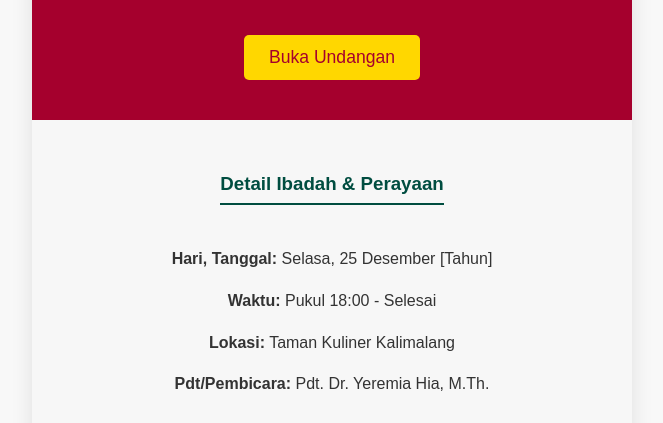
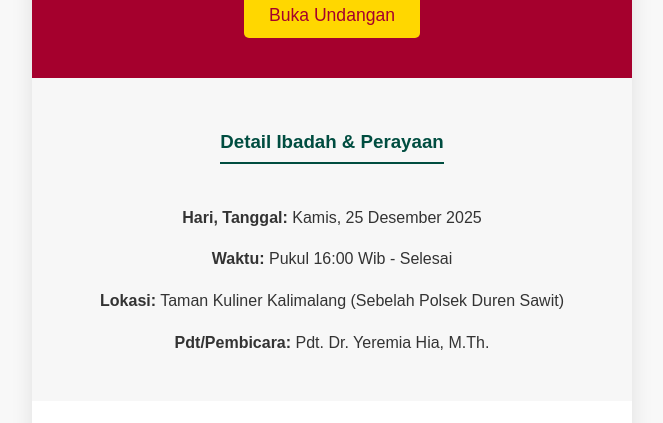
Before and after one commit to gksiantiokhia/undangan-perayaan-natal-2025, a plain HTML site: page index.html in a window 1280 px wide. Shown: the part 529-952 px from the top of the page, without its empty margins (308-971 px from the left). Drawn offline with Linux system fonts and the light colour scheme.

Commit message:
Update index.html

```diff
--- a/index.html
+++ b/index.html
@@ -13,7 +13,7 @@
             <img src="images/star.png" alt="Bintang Natal" class="star-icon">
             <h1>Perayaan Natal 2025</h1>
             <h2>Gereja Kristen Setia Indonesia</h2>
-            <h2>Jemaat Antiokhia Jakarta</h2>h2
+            <h2>Jemaat Antiokhia Jakarta</h2>
             <p class="ayat-tema">"Karena begitu besar kasih Allah akan dunia ini..." (Yohanes 3:16)</p>
 
             <div id="countdown-timer">
@@ -27,9 +27,9 @@
         <section class="detail-section">
             <h3>Detail Ibadah & Perayaan</h3>
             <div class="info-box">
-                <p><strong>Hari, Tanggal:</strong> Selasa, 25 Desember [Tahun]</p>
-                <p><strong>Waktu:</strong> Pukul 18:00 - Selesai</p>
-                <p><strong>Lokasi:</strong> Taman Kuliner Kalimalang</p>
+                <p><strong>Hari, Tanggal:</strong> Kamis, 25 Desember 2025</p>
+                <p><strong>Waktu:</strong> Pukul 16:00 Wib - Selesai</p>
+                <p><strong>Lokasi:</strong> Taman Kuliner Kalimalang (Sebelah Polsek Duren Sawit)</p>
                 <p><strong>Pdt/Pembicara:</strong> Pdt. Dr. Yeremia Hia, M.Th.</p>
             </div>
         </section>
```
